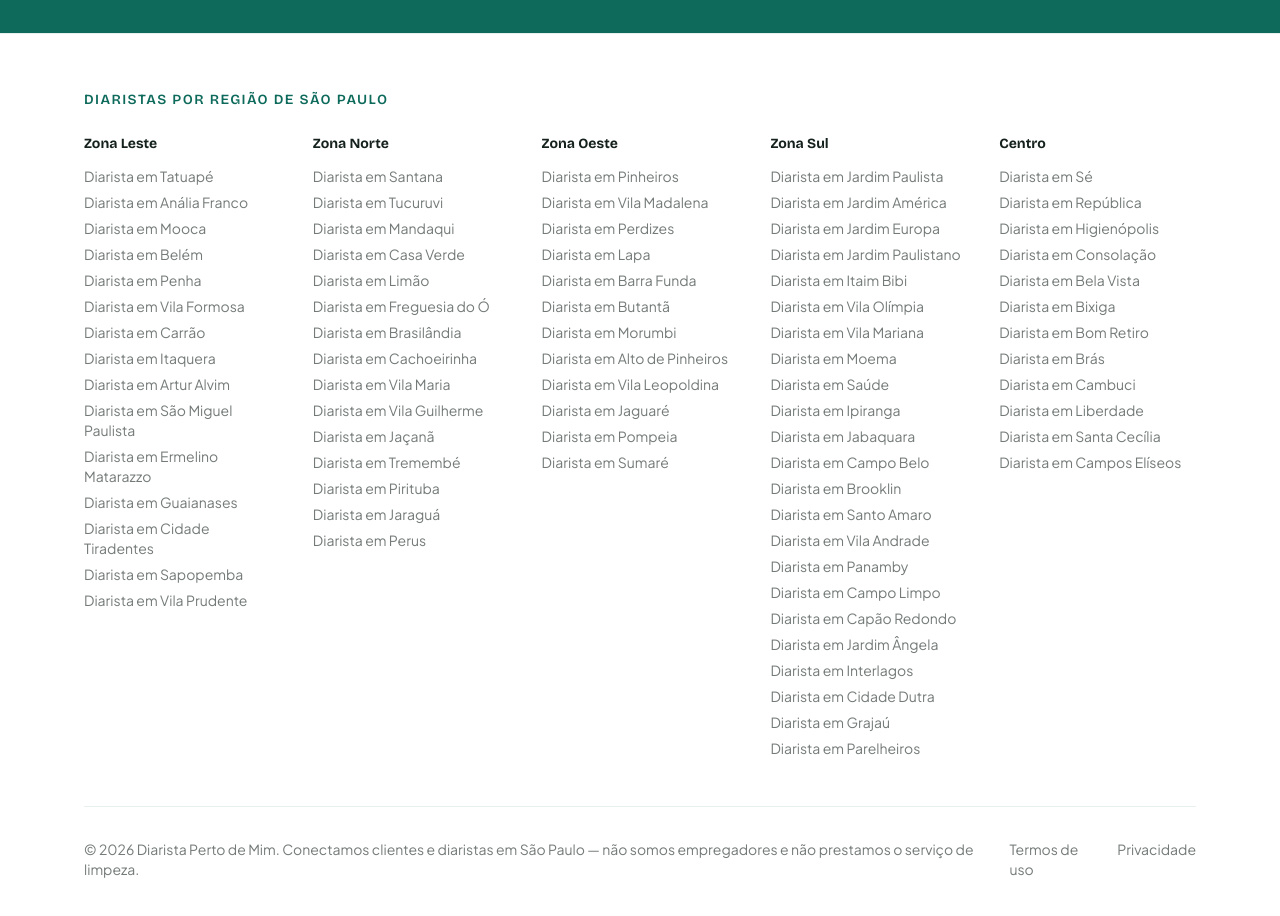
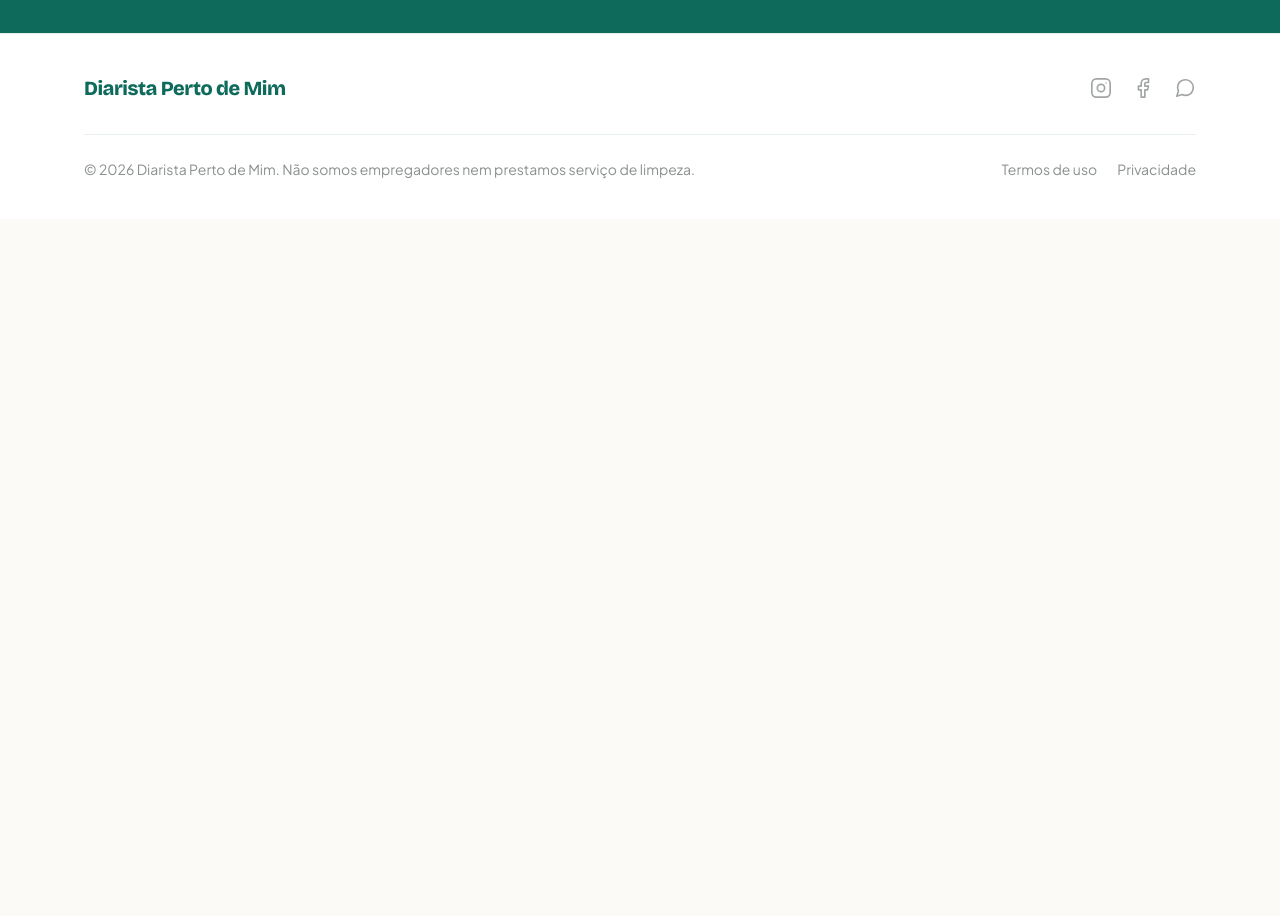
Before and after one commit to Upwriter/diarista, a Next.js app: page / in a window 1280 px wide. Shown: the part 1540-2456 px from the top of the page. After the commit the page ends 1759 px from the top, so only its background shows below. Built offline with nearby package versions, Linux system fonts and the light colour scheme; no server answers.

Commit message:
feat: simplificar footer com logotipo e icones sociais

```diff
--- a/components/Footer.tsx
+++ b/components/Footer.tsx
@@ -1,44 +1,66 @@
 import Link from "next/link";
 import { SITE } from "@/lib/site";
-import { BAIRROS, ZONAS } from "@/lib/bairros";
 
 export default function Footer() {
+  const whatsappHref = `https://wa.me/${SITE.whatsapp}`;
+
   return (
     <footer className="border-t border-brand-light bg-white">
-      <div className="mx-auto max-w-content px-5 py-14">
-        <p className="font-display text-sm font-semibold uppercase tracking-widest text-brand">
-          Diaristas por região de São Paulo
-        </p>
+      <div className="mx-auto max-w-content px-5 py-10">
+        <div className="flex flex-col items-center gap-6 sm:flex-row sm:justify-between">
+          {/* Logotipo */}
+          <Link href="/" className="font-display text-xl font-extrabold tracking-tight text-brand hover:opacity-80 transition-opacity">
+            Diarista Perto de Mim
+          </Link>
 
-        <div className="mt-6 grid gap-8 sm:grid-cols-2 lg:grid-cols-5">
-          {ZONAS.map((zona) => (
-            <div key={zona.slug}>
-              <h3 className="font-display text-sm font-bold">
-                <Link href={`/diarista/zona/${zona.slug}`} className="hover:text-brand">
-                  {zona.nome}
-                </Link>
-              </h3>
-              <ul className="mt-3 space-y-1.5 text-sm">
-                {BAIRROS.filter((b) => b.zona === zona.nome).map((b) => (
-                  <li key={b.slug}>
-                    <Link
-                      href={`/diarista/${b.slug}`}
-                      className="text-ink/60 transition-colors hover:text-brand"
-                    >
-                      Diarista em {b.nome}
-                    </Link>
-                  </li>
-                ))}
-              </ul>
-            </div>
-          ))}
+          {/* Ícones de redes sociais */}
+          <div className="flex items-center gap-5">
+            {/* Instagram */}
+            <a
+              href="https://instagram.com"
+              target="_blank"
+              rel="noopener noreferrer"
+              aria-label="Instagram"
+              className="text-ink/40 transition-colors hover:text-brand"
+            >
+              <svg width="22" height="22" viewBox="0 0 24 24" fill="none" stroke="currentColor" strokeWidth="1.8" strokeLinecap="round" strokeLinejoin="round" aria-hidden>
+                <rect x="2" y="2" width="20" height="20" rx="5" ry="5" />
+                <circle cx="12" cy="12" r="4" />
+                <circle cx="17.5" cy="6.5" r="0.8" fill="currentColor" stroke="none" />
+              </svg>
+            </a>
+
+            {/* Facebook */}
+            <a
+              href="https://facebook.com"
+              target="_blank"
+              rel="noopener noreferrer"
+              aria-label="Facebook"
+              className="text-ink/40 transition-colors hover:text-brand"
+            >
+              <svg width="22" height="22" viewBox="0 0 24 24" fill="none" stroke="currentColor" strokeWidth="1.8" strokeLinecap="round" strokeLinejoin="round" aria-hidden>
+                <path d="M18 2h-3a5 5 0 0 0-5 5v3H7v4h3v8h4v-8h3l1-4h-4V7a1 1 0 0 1 1-1h3z" />
+              </svg>
+            </a>
+
+            {/* WhatsApp */}
+            <a
+              href={whatsappHref}
+              target="_blank"
+              rel="noopener noreferrer"
+              aria-label="WhatsApp"
+              className="text-ink/40 transition-colors hover:text-brand"
+            >
+              <svg width="22" height="22" viewBox="0 0 24 24" fill="none" stroke="currentColor" strokeWidth="1.8" strokeLinecap="round" strokeLinejoin="round" aria-hidden>
+                <path d="M21 11.5a8.38 8.38 0 0 1-.9 3.8 8.5 8.5 0 0 1-7.6 4.7 8.38 8.38 0 0 1-3.8-.9L3 21l1.9-5.7a8.38 8.38 0 0 1-.9-3.8 8.5 8.5 0 0 1 4.7-7.6 8.38 8.38 0 0 1 3.8-.9h.5a8.48 8.48 0 0 1 8 8v.5z" />
+              </svg>
+            </a>
+          </div>
         </div>
 
-        <div className="mt-12 flex flex-col gap-4 border-t border-brand-light pt-8 text-sm text-ink/60 sm:flex-row sm:items-center sm:justify-between">
-          <p>
-            © {new Date().getFullYear()} {SITE.nome}. Conectamos clientes e diaristas em São Paulo —
-            não somos empregadores e não prestamos o serviço de limpeza.
-          </p>
+        {/* Linha inferior */}
+        <div className="mt-8 flex flex-col gap-3 border-t border-brand-light pt-6 text-sm text-ink/50 sm:flex-row sm:items-center sm:justify-between">
+          <p>© {new Date().getFullYear()} {SITE.nome}. Não somos empregadores nem prestamos serviço de limpeza.</p>
           <div className="flex gap-5">
             <Link href="/termos" className="hover:text-brand">Termos de uso</Link>
             <Link href="/privacidade" className="hover:text-brand">Privacidade</Link>
```
